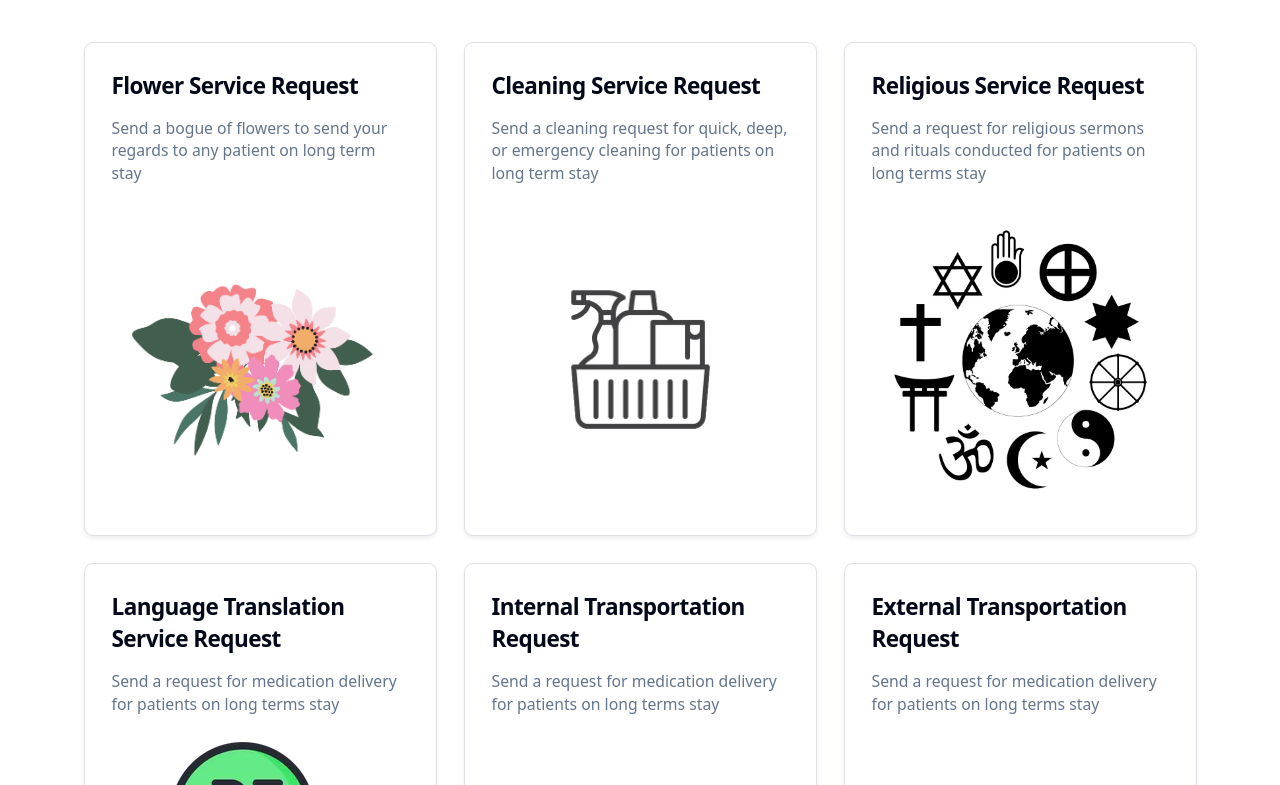
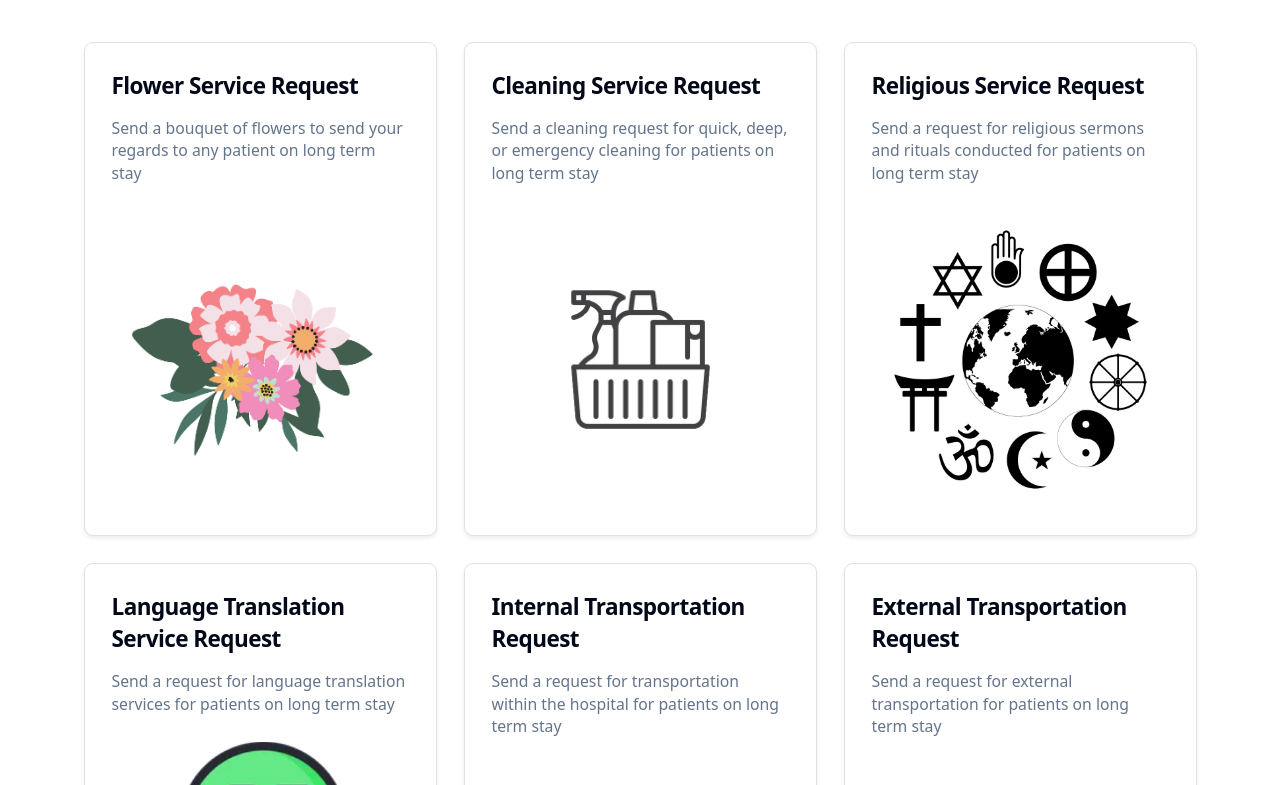
Before and after one commit to conner-olsen/BWH-Navigation-Management-System, a React (Vite) app in the folder apps/frontend/: page /ServiceList in a window 1280 px wide. Shown: the part 275-1060 px from the top of the page. Built offline with nearby package versions, Linux system fonts and the light colour scheme.

Commit message:
made language image bigger and edited service card text

```diff
--- a/apps/frontend/src/routes/ServiceRequests/ServiceList.tsx
+++ b/apps/frontend/src/routes/ServiceRequests/ServiceList.tsx
@@ -31,7 +31,7 @@ const ServiceList = () => {
                             <Card className="max-w-md border-gray-200">
                                 <CardHeader>
                                     <CardTitle className="text-xl">Flower Service Request</CardTitle>
-                                    <CardDescription className="text-sm">Send a bogue of flowers to send your regards to any patient on long term stay </CardDescription>
+                                    <CardDescription className="text-sm">Send a bouquet of flowers to send your regards to any patient on long term stay </CardDescription>
                                 </CardHeader>
                                 <CardContent>
                                     <img src="public/service-images-transparent/flower_serviceT.png" alt="flower service"/>
@@ -60,7 +60,7 @@ const ServiceList = () => {
                             <Card className="max-w-md border-gray-200">
                                 <CardHeader>
                                     <CardTitle className="text-xl">Religious Service Request</CardTitle>
-                                    <CardDescription className="text-sm">Send a request for religious sermons and rituals conducted for patients on long terms stay </CardDescription>
+                                    <CardDescription className="text-sm">Send a request for religious sermons and rituals conducted for patients on long term stay </CardDescription>
                                 </CardHeader>
                                 <CardContent>
                                     <img src="public/service-images-transparent/religious_serviceT.png" alt="Religious service"/>
@@ -78,7 +78,7 @@ const ServiceList = () => {
                             <Card className="max-w-md border-gray-200">
                                 <CardHeader>
                                     <CardTitle className="text-xl">Language Translation Service Request</CardTitle>
-                                    <CardDescription className="text-sm">Send a request for medication delivery for patients on long terms stay </CardDescription>
+                                    <CardDescription className="text-sm">Send a request for language translation services for patients on long term stay </CardDescription>
                                 </CardHeader>
                                 <CardContent>
                                     <img src="public/service-images-transparent/languagesT.png" alt="language translation service"/>
@@ -92,7 +92,7 @@ const ServiceList = () => {
                             <Card className="max-w-md border-gray-200">
                                 <CardHeader>
                                     <CardTitle className="text-xl">Internal Transportation Request</CardTitle>
-                                    <CardDescription className="text-sm">Send a request for medication delivery for patients on long terms stay </CardDescription>
+                                    <CardDescription className="text-sm">Send a request for transportation within the hospital for patients on long term stay </CardDescription>
                                 </CardHeader>
                                 <CardContent>
                                     <img src="public/service-images-transparent/internalT.png" alt="internal transport service"/>
@@ -106,7 +106,7 @@ const ServiceList = () => {
                             <Card className="max-w-md border-gray-200">
                                 <CardHeader>
                                     <CardTitle className="text-xl">External Transportation Request</CardTitle>
-                                    <CardDescription className="text-sm">Send a request for medication delivery for patients on long terms stay </CardDescription>
+                                    <CardDescription className="text-sm">Send a request for external transportation for patients on long term stay </CardDescription>
                                 </CardHeader>
                                 <CardContent>
                                     <img src="public/service-images-transparent/ambulanceT.png" alt="external transport service"/>
```
Also changed, not shown: apps/frontend/public/service-images-transparent/languagesT.png.
